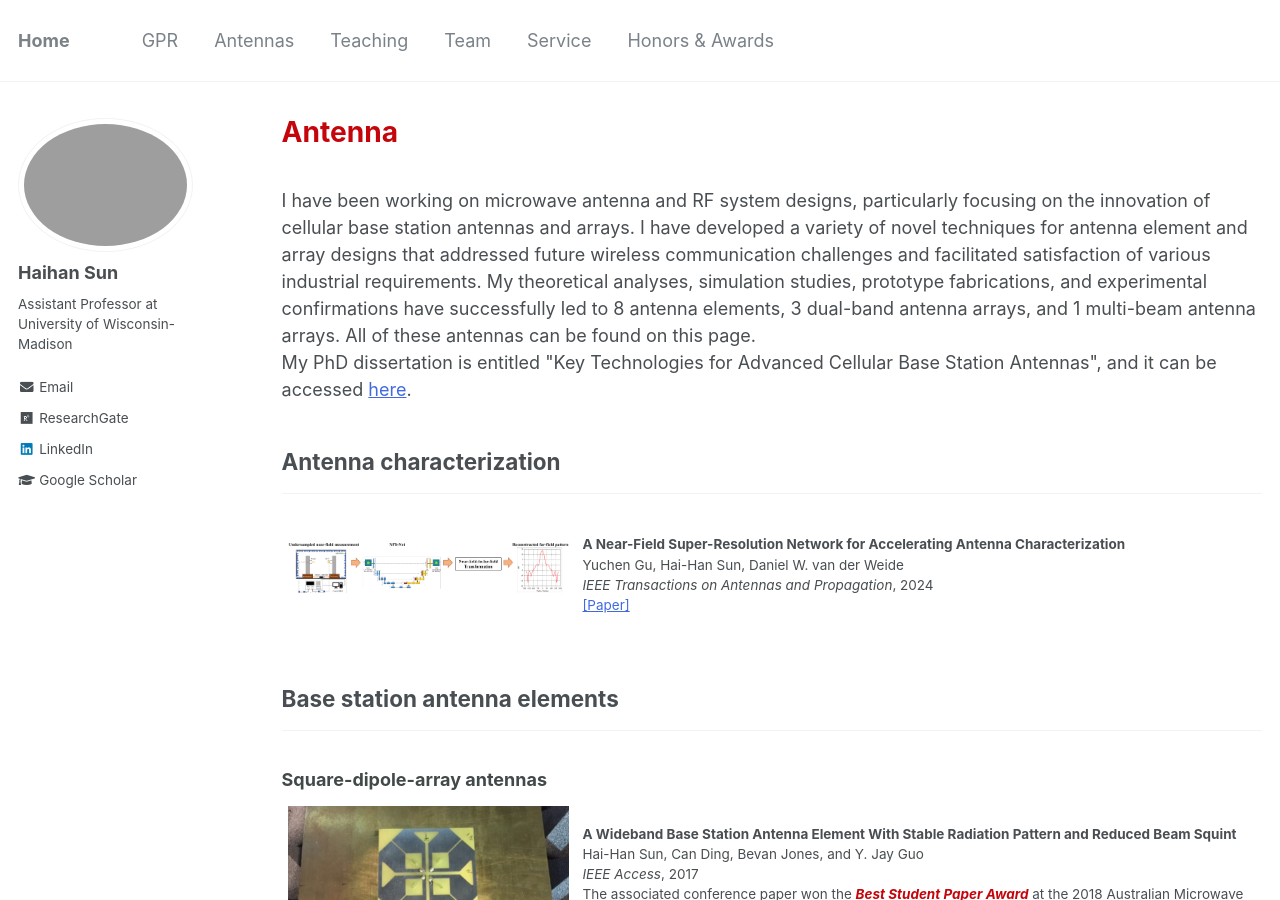
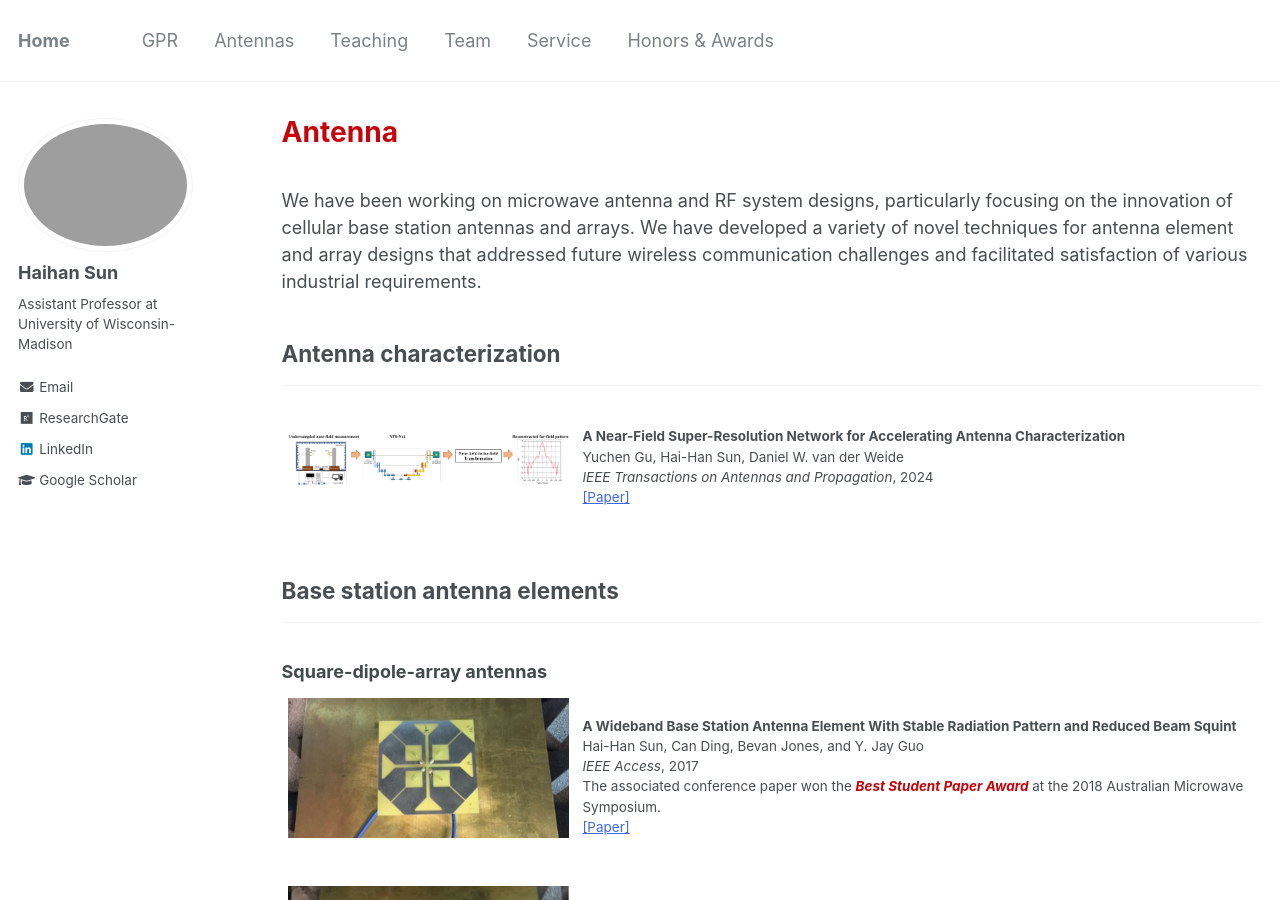
Before and after one commit to Haihan-Sun/Haihan-Sun.github.io, a Jekyll site: the page built from _pages/BSA.html, in a window 1280 px wide and 900 px high. Built offline with Jekyll 4.4.1, drawn with Linux system fonts in a browser that asks for light colours.

Commit message:
Update BSA.html

```diff
--- a/_pages/BSA.html
+++ b/_pages/BSA.html
@@ -15,11 +15,9 @@ author_profile: true
 <body>
 <br>
 
-I have been working on microwave antenna and RF system designs, particularly focusing on the innovation of cellular base station antennas and arrays.
-I have developed a variety of novel techniques for antenna element and array designs that addressed future wireless communication challenges and
-facilitated satisfaction of various industrial requirements. My theoretical analyses, simulation studies, prototype fabrications, and experimental
-confirmations have successfully led to 8 antenna elements, 3 dual-band antenna arrays, and 1 multi-beam antenna arrays. All of these antennas can be found on this page.  <br />
-My PhD dissertation is entitled "Key Technologies for Advanced Cellular Base Station Antennas", and it can be accessed  <a href="https://Haihan-Sun.github.io/files/Thesis_Haihan.pdf" style="color:#4169e1">here</a>.  <br />
+We have been working on microwave antenna and RF system designs, particularly focusing on the innovation of cellular base station antennas and arrays.
+We have developed a variety of novel techniques for antenna element and array designs that addressed future wireless communication challenges and
+facilitated satisfaction of various industrial requirements.  <br />
 
   <h2>Antenna characterization</center></h2>
   <HR style="border:5 " width="100%"  SIZE=5>
```
